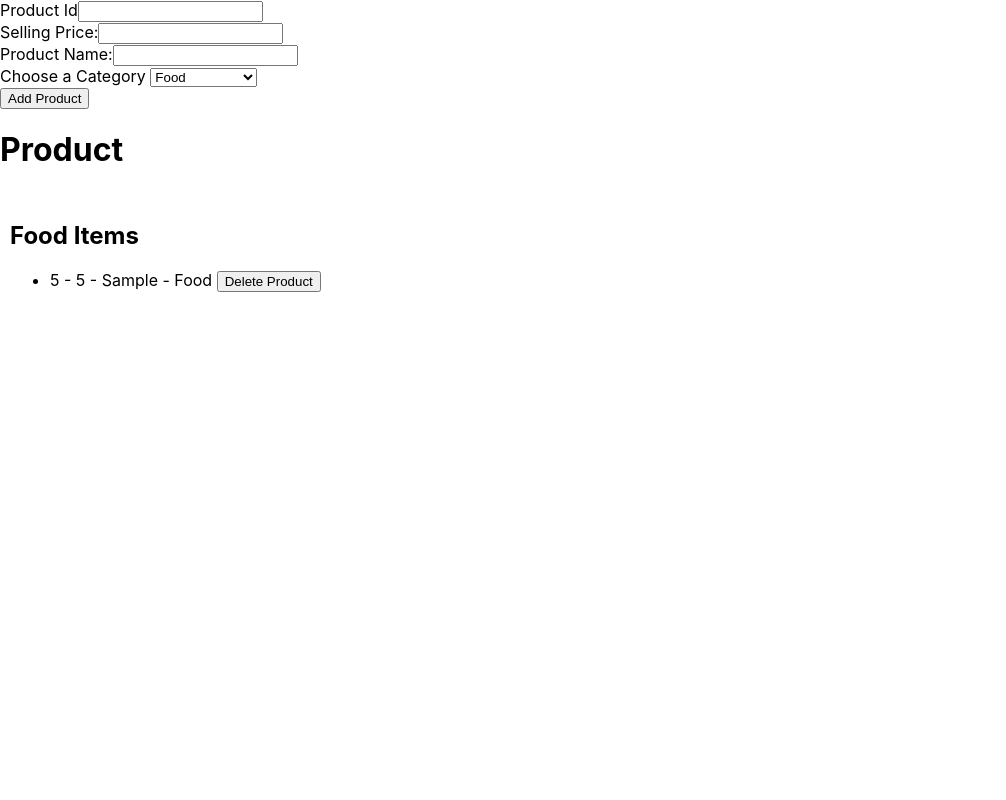
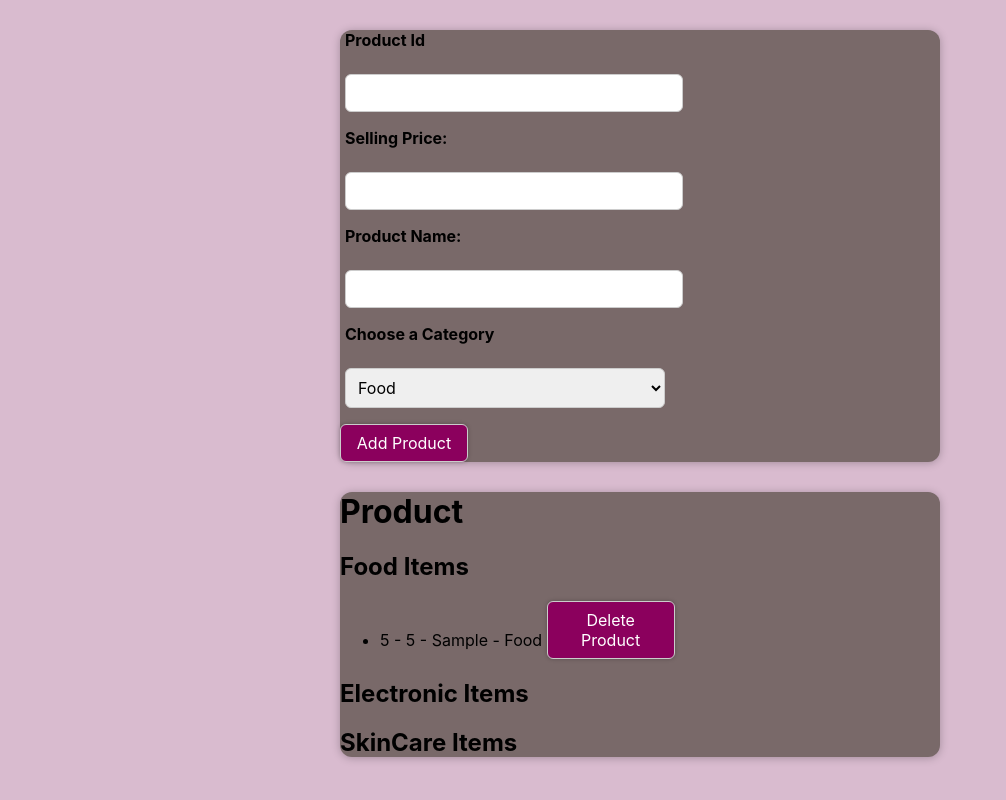
Before and after one commit to roshani2022/CafeOrder, a React (Create React App) app: page / in a window 1280 px wide. Both pictures are taken after typing "5", "5", "Sample" into the empty fields and a click on the button "Add Product". Shown: the whole page, without its empty margins (0-1006 px from the left). Built offline with nearby package versions, Linux system fonts and the light colour scheme.

Commit message:
AllWorkCorrect

```diff
--- a/src/App.css
+++ b/src/App.css
@@ -1,6 +1,9 @@
 .App {
   text-align: left;
+  gap: 4rem;
 }
+
 body{
-  background-color: hsl(180, 60%, 83%);
+  background: rgba(212, 178, 201, 0.884);
+
 }
--- a/src/App.js
+++ b/src/App.js
@@ -1,7 +1,7 @@
 import React, { useState, useEffect } from "react";
 import OrderList from "./Component/OrderList";
 import Order from "./Component/Order";
-
+import './App.css'
 function App() {
   const [orderList, setOrderList] = useState([]);
   const [isOrder, setIsOrder] = useState(false);
@@ -23,7 +23,7 @@ function App() {
         category: oCategory,
         id: Math.random().toString(),
       };
-      const key = `${oId}-${oCategory}`
+      const key = `${oId}-${oProduct}`
 
       localStorage.setItem( key,JSON.stringify(newOrder));
       const updatedList = [...orderList, newOrder];
@@ -31,14 +31,14 @@ function App() {
       setIsOrder(true);
     };
 
-    const deleteOrderHandler = (oId,oCategory) => {
+    const deleteOrderHandler = (oId,oProduct) => {
 
       // Generate the key based on orderId and category
-      const updatedList = orderList.filter((order) => order.id !== oId && order.category!==oCategory);
-      const key = `${oId}-${oCategory}`;
-      console.log(key)
+    //  const updatedList = orderList.filter((order) => order.id !== oId && order.category!==oCategory);
+    const key = `${oId}-${oProduct}`
       // Remove the item from localStorage using the correct key
       localStorage.removeItem(key)
+      const updatedList = orderList.filter((order) => order.id !== oId && order.product!==oProduct)
 
 
       // Update the order list in the state
@@ -51,13 +51,15 @@ function App() {
     return (
       <div className="App">
       <Order onOrder={addOrderHandler}></Order>
-      {<h1>Product</h1>}
+
       <OrderList
         orders={orderList}
         onOrder={isOrder}
         onClick={deleteOrderHandler}
       ></OrderList>
+
     </div>
+
   );
 }
 export default App;
--- a/src/Component/Order.css
+++ b/src/Component/Order.css
@@ -4,6 +4,7 @@
   gap: 1rem;
   margin-bottom: 1rem;
   text-align: left;
+  margin-left: 5px;
 }
 
 .order-control label {
@@ -21,6 +22,14 @@
   width: 20rem;
   max-width: 100%;
 }
+.order-control select {
+  font: inherit;
+  padding: 0.5rem;
+  border-radius: 6px;
+  border: 1px solid #ccc;
+  width: 20rem;
+  max-width: 100%;
+}
 
 .order-action {
   text-align: right;
--- a/src/Component/Order.js
+++ b/src/Component/Order.js
@@ -1,5 +1,7 @@
 import React, { useState } from "react";
 import "./Order.css";
+import Card from "./UI/Card";
+import Button from "./UI/Button";
 const Order = (props) => {
   const [productId, setProductId] = useState("");
   const [productPrice, setProductPrice] = useState("");
@@ -29,13 +31,13 @@ const Order = (props) => {
   };
 
   return (
-    <div className="Order">
+    <Card className="Order">
       <form onSubmit={submitHandler}>
-        <div className="order-contol">
+        <div className="order-control">
           <label htmlFor="Product ID">Product Id</label>
           <input id="id" type="number" value={productId} onChange={idHandler} />
         </div>
-        <div className="order-contol">
+        <div className="order-control">
           <label htmlFor="Selling Price">Selling Price:</label>
           <input
             type="number"
@@ -44,7 +46,7 @@ const Order = (props) => {
             onChange={priceHandler}
           />
         </div>
-        <div className="order-contol">
+        <div className="order-control">
           <label htmlFor="Product Name">Product Name:</label>
           <input
             type="text"
@@ -53,7 +55,7 @@ const Order = (props) => {
             onChange={productNameHandler}
           />
         </div>
-        <div className="order-contol">
+        <div className="order-control">
           <label htmlFor="Table">Choose a Category </label>
           <select value={productCategory} onChange={categoryHandler}>
             <option value="Food">Food</option>
@@ -62,12 +64,10 @@ const Order = (props) => {
           </select>
         </div>
         <div>
-          <button type="submit" className="order-action">
-            Add Product
-          </button>
+           <Button type="submit">Add Product</Button>
         </div>
       </form>
-    </div>
+    </Card>
   );
 };
 export default Order;
--- a/src/Component/OrderList.css
+++ b/src/Component/OrderList.css
@@ -1,5 +1,13 @@
-.order-list {
+/* .order-list {
   display: grid;
-  padding: 10px;
-  margin-top: 10px;
-}
+} */
+/* .category{
+  display: flex;
+  justify-content: flex-start;
+  border-radius: 12px;
+  box-shadow: 0 1px 8px rgba(0,0,0,0.25);
+  background: rgba(212, 178, 201, 0.884);
+  flex-direction: column;
+  flex-flow: column-reverse;
+  flex: 1;
+} */
--- a/src/Component/OrderList.js
+++ b/src/Component/OrderList.js
@@ -1,82 +1,81 @@
-// import React from "react";
-// import "./OrderList.css";
+import React from "react";
+import "./OrderList.css";
+import Card from "./UI/Card";
+import Button from "./UI/Button";
+
+const OrderList = (props) => {
+  const { orders, onClick } = props;
+
+  // Filter orders by category
+  const foodOrders = orders.filter((order) => order.category === "Food");
+  const electronicOrders = orders.filter(
+    (order) => order.category === "ElectronicItem"
+  );
+  const skincareOrders = orders.filter(
+    (order) => order.category === "SkinCare"
+  );
+  const renderOrderItems = (orders) => {
+    return orders.map((order) => (
+      <li key={order.id}>
+        {order.OrderId} - {order.price} - {order.product} - {order.category}{" "}
+        <Button
+          type="button"
+          onClick={() => onClick(order.OrderId,order.product)}
+        >
+           Delete Product
+        </Button>
+      </li>
+    ));
+  };
+
+  return (
+    <Card className="order-list">
+      {<h1>Product</h1>}
+      <div className="category">
+        <h2>Food Items</h2>
+        <ul>{renderOrderItems(foodOrders)}</ul>
+      </div>
+      <div className="category">
+        <h2>Electronic Items</h2>
+        <ul>{renderOrderItems(electronicOrders)}</ul>
+      </div>
+    <div className="category">
+        <h2>SkinCare Items</h2>
+      <ul>{renderOrderItems(skincareOrders)}</ul>
+    </div>{" "}
+   </Card>
+  );
+};
+
+export default OrderList;
 
 // const OrderList = (props) => {
 //   const { orders, onClick } = props;
 
-//   // Filter orders by category
-//   const foodOrders = orders.filter((order) => order.category === "Food");
-//   const electronicOrders = orders.filter(
-//     (order) => order.category === "ElectronicItem"
-//   );
-//   const skincareOrders = orders.filter(
-//     (order) => order.category === "SkinCare"
-//   );
 //   const renderOrderItems = (orders) => {
 //     return orders.map((order) => (
 //       <li key={order.id}>
 //         {order.OrderId} - {order.price} - {order.product} - {order.category}{" "}
-//         <button type="button" onClick={() => onClick(order.OrderId, order.category)}>
+//         <Button type="button" onClick={() => onClick(order.OrderId, order.category)}>
 //           Delete Product
-//         </button>
+//         </Button>
 //       </li>
 //     ));
 //   };
 
+//   const categories = [...new Set(orders.map((order) => order.category))];
 
 //   return (
-//     <div className="order-list">
-//       <div className="category">
-//         <h2>Food Items</h2>
-//         <ul>{renderOrderItems(foodOrders)}</ul>
-//       </div>
-
-//       <div className="category">
-//         <h2>Electronic Items</h2>
-//         <ul>
-//          {renderOrderItems(electronicOrders)}
-//         </ul>
-//       </div>
-//       <div className="category">
-//         <h2>SkinCare Items</h2>
-//         <ul>
-//           {renderOrderItems(skincareOrders)}
-//         </ul>
-//       </div>
-//     </div>
+//     <Card className="order-list">
+//       {<h1>Product</h1>}
+//       {categories.map((category) => (
+//         <div  key={category}>
+//           <h2>{category} Items</h2>
+//           <ul className="category">{renderOrderItems(orders.filter((order) => order.category === category))}</ul>
+//         </div>
+//       ))}
+//     </Card>
 //   );
 // };
 
 // export default OrderList;
-import React from "react";
-import "./OrderList.css";
-
-const OrderList = (props) => {
-  const { orders, onClick } = props;
-
-  const renderOrderItems = (orders) => {
-    return orders.map((order) => (
-      <li key={order.id}>
-        {order.OrderId} - {order.price} - {order.product} - {order.category}{" "}
-        <button type="button" onClick={() => onClick(order.OrderId, order.category)}>
-          Delete Product
-        </button>
-      </li>
-    ));
-  };
-
-  const categories = [...new Set(orders.map((order) => order.category))];
-
-  return (
-    <div className="order-list">
-      {categories.map((category) => (
-        <div className="category" key={category}>
-          <h2>{category} Items</h2>
-          <ul>{renderOrderItems(orders.filter((order) => order.category === category))}</ul>
-        </div>
-      ))}
-    </div>
-  );
-};
-
-export default OrderList;
--- /dev/null
+++ b/src/Component/UI/Button.css
@@ -0,0 +1,13 @@
+.button{
+  font: inherit;
+  padding: 0.5rem;
+  border: 1px solid #8b005d;
+  color: white;
+  background: #8b005d;
+  box-shadow: 0 0 4px rgba(0, 0, 0, 0.26);
+  cursor: pointer;
+  border-radius: 6px;
+  border: 1px solid #ccc;
+  width: 8rem;
+  max-width: 100%;
+}
--- /dev/null
+++ b/src/Component/UI/Button.js
@@ -0,0 +1,12 @@
+import React from "react";
+import './Button.css';
+
+const Button = (props) => {
+  return (
+    <button type={props.type} className="button" onClick={props.onClick}>
+    {props.children}
+  </button>
+  );
+};
+
+export default Button;
--- /dev/null
+++ b/src/Component/UI/Card.css
@@ -0,0 +1,9 @@
+.card{
+    border-radius: 12px;
+    box-shadow: 0 1px 8px rgba(0,0,0,0.25);
+    background: rgb(121, 105, 105);
+    max-width:600px;
+    margin: auto;
+    margin-top: 30px;
+
+}
--- /dev/null
+++ b/src/Component/UI/Card.js
@@ -0,0 +1,11 @@
+import React from "react";
+import './Card.css';
+const Card = (props) => {
+    const classes = 'card ' + props.className;
+
+  return (
+    <div className={classes}>{props.children}</div>
+  )
+}
+
+export default Card;
```
